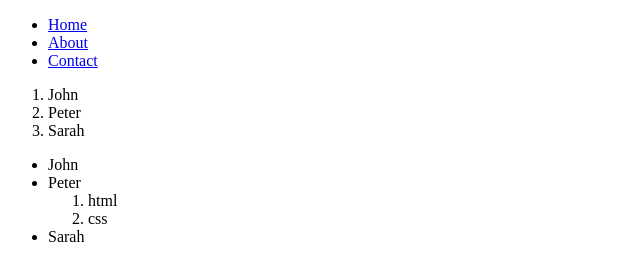
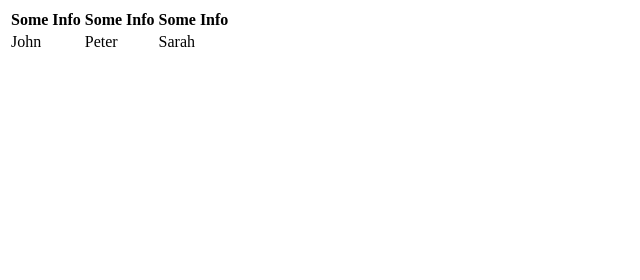
Before and after one commit to richardyhayashi/html5-css3-scratch-fcc, a plain HTML site: page src/index.html in a window 1280 px wide. Shown: the whole page, without its empty margins (0-640 px from the left). Drawn offline with Linux system fonts and the light colour scheme.

Commit message:
Finished Chapter 35.

```diff
--- a/src/index.html
+++ b/src/index.html
@@ -6,25 +6,16 @@
     <title>Document</title>
 </head>
 <body>
-    <ul>
-        <li><a href="#">Home</a></li>
-        <li><a href="#">About</a></li>
-        <li><a href="#">Contact</a></li>
-    </ul>
-    <ol>
-        <li>John</li>
-        <li>Peter</li>
-        <li>Sarah</li>
-    </ol>
-    <ul>
-        <li>John</li>
-        <li>
-            Peter
-            <ol>
-                <li>html</li>
-                <li>css</li>
-            </ol>
-        </li>
-        <li>Sarah</li>
-    </ul>
+    <table>
+        <tr>
+            <th>Some Info</th>
+            <th>Some Info</th>
+            <th>Some Info</th>
+        </tr>
+        <tr>
+            <td>John</td>
+            <td>Peter</td>
+            <td>Sarah</td>
+        </tr>
+    </table>
 </html>
```
Also changed, not shown: 1 other file.
